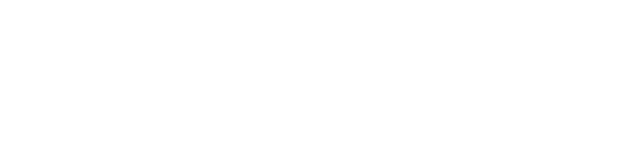
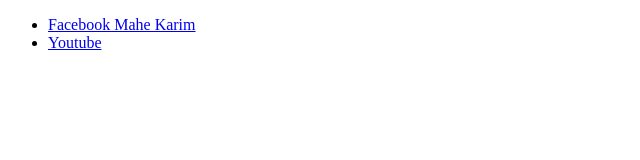
Before and after one commit to MaheKarim/VueJS-Practise, a plain HTML site: page MR - YT/attribute-class_binding.html in a window 1280 px wide. Shown: the whole page, without its empty margins (0-640 px from the left). Drawn offline with nearby package versions, Linux system fonts and the light colour scheme.

Commit message:
Attribute binding with Object

```diff
--- a/MR - YT/attribute-class_binding.html
+++ b/MR - YT/attribute-class_binding.html
@@ -7,6 +7,38 @@
     <title>Document</title>
 </head>
 <body>
-    <script src="vue.min.js" type="text/javascript"></script>
+
+
+    <div id="app">
+            <ul>
+                <li>
+                    <a :href="link1.url" :title="link1.title">{{ link1.text }}</a>
+                </li>
+                <li>
+                    <a :href="link2.url" :title="link2.title">{{ link2.text }}</a>
+                </li>
+
+            </ul>
+    </div>
+
+
+    <script src="https://cdn.jsdelivr.net/npm/vue/dist/vue.js"></script>
+
+    <script type="text/javascript">
+        var data = new Vue({
+           el: "#app",
+           data: {
+               link1: {
+                   // value obj
+                   text: "Facebook Mahe Karim", title: "Go to facebook", url:"https://www.fb.com"
+               },
+               link2: {
+                   // value obj
+                   text: "Youtube", title: "Go to Youtube", url:"yt.com"
+               }
+           },
+        });
+    </script>
+
 </body>
 </html>
```
